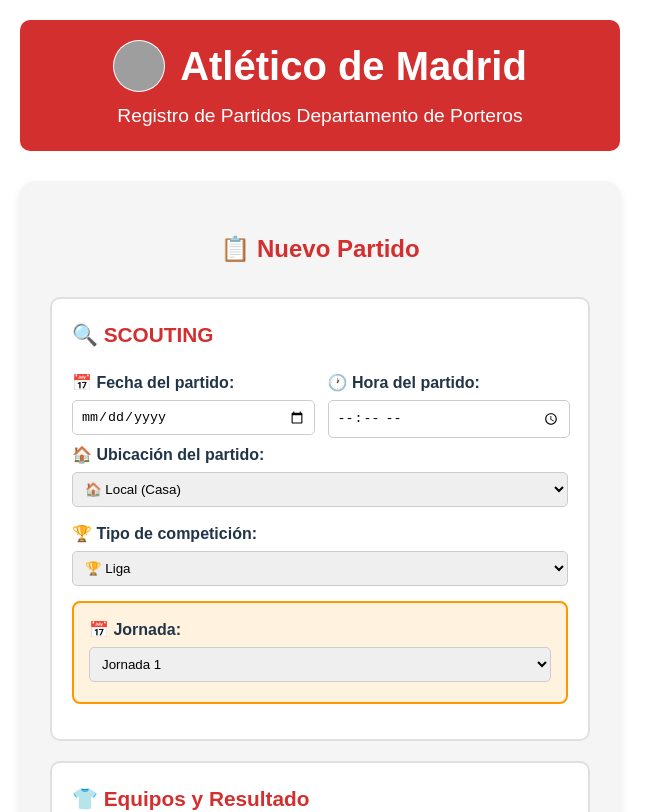
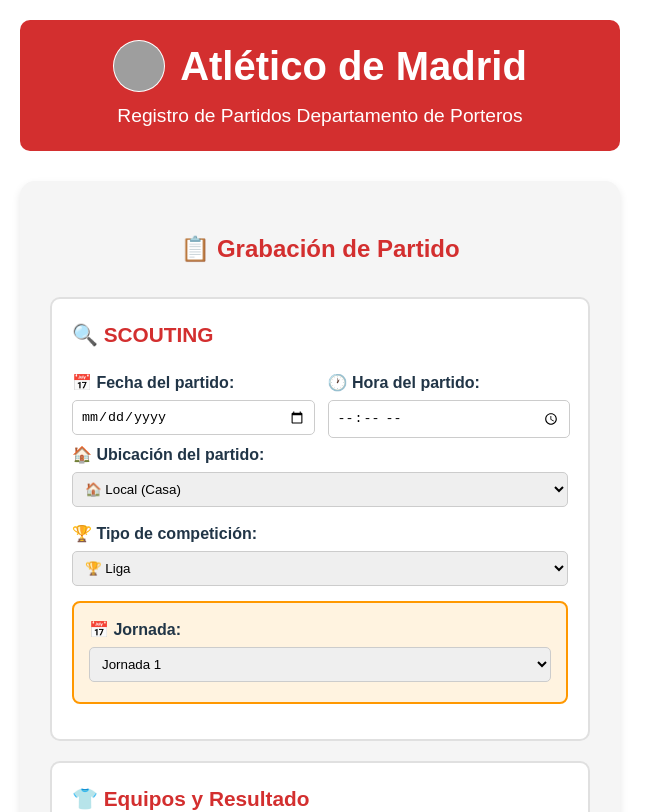
Before and after one commit to matute2500/formulario-react, a React (Vite) app: page / in a window 1280 px wide. Shown: the top 812 px of the page, without its empty margins (0-663 px from the left). Built offline with nearby package versions, Linux system fonts and the light colour scheme; grey boxes are pictures that could not be loaded.

Commit message:
Nuevo cambio

```diff
--- a/src/App.jsx
+++ b/src/App.jsx
@@ -176,7 +176,7 @@ function Formulario() {
         boxShadow: '0 4px 8px rgba(0,0,0,0.1)'
       }}>
         <h2 style={{ textAlign: 'center', color: '#d32f2f', marginBottom: isMobile ? 15 : 30 }}>
-          📋 Nuevo Partido
+          📋 Grabación de Partido
         </h2>
 
         <form onSubmit={enviarDatos}>
```
